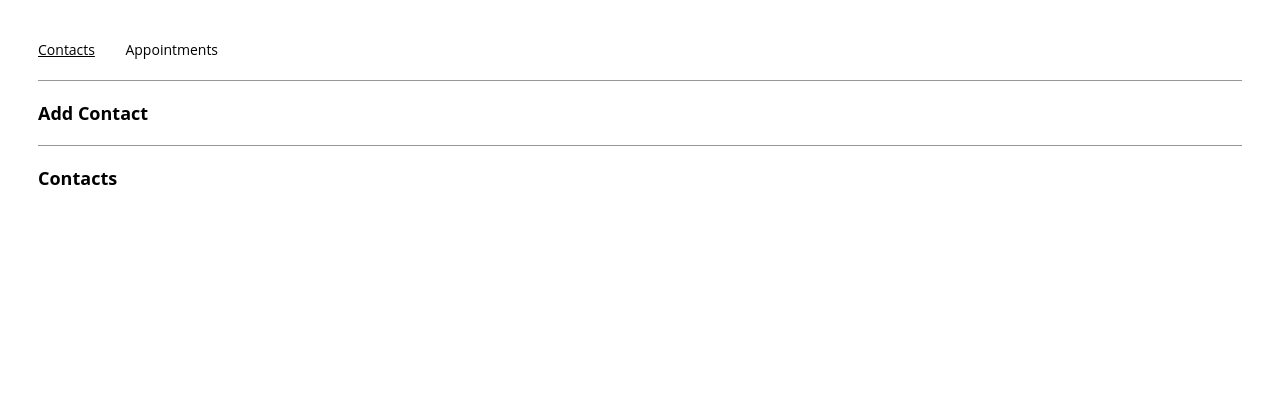
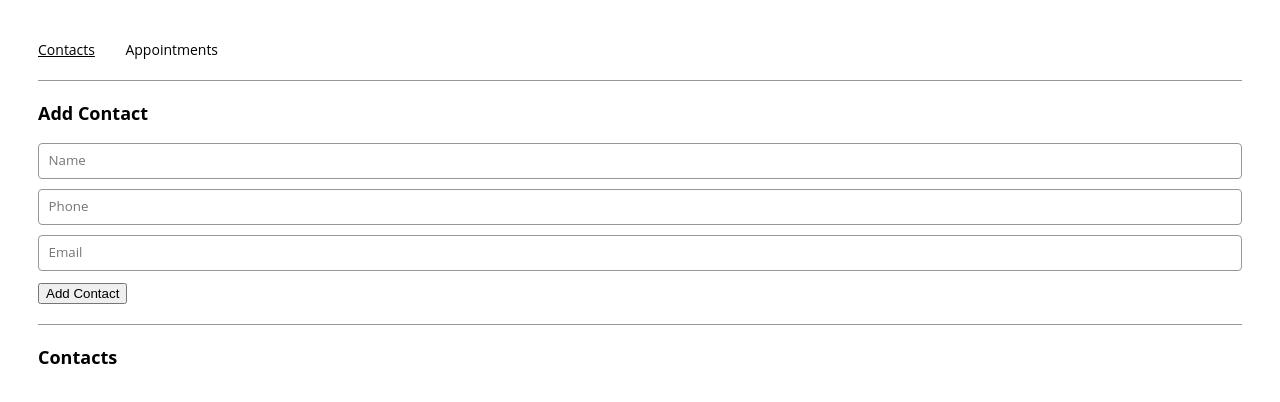
Before and after one commit to devshittu/cp-appointment-planner, a React (Create React App) app: page /contacts in a window 1280 px wide. Shown: the top 402 px of the page. Built offline with nearby package versions, Linux system fonts and the light colour scheme.

Commit message:
Added the ContactsPage

```diff
--- a/src/containers/contactsPage/ContactsPage.js
+++ b/src/containers/contactsPage/ContactsPage.js
@@ -3,19 +3,28 @@ import React, { useState, useEffect } from "react";
 import { ContactForm } from "../../components/contactForm/ContactForm";
 import { TileList } from "../../components/tileList/TileList";
 
-export const ContactsPage = () => {
-  /*
-  Define state variables for
-  contact info and duplicate check
-  */
+export const ContactsPage = ({ contacts = [], addContact }) => {
+  const [name, setName] = useState("");
+  const [phone, setPhone] = useState("");
+  const [email, setEmail] = useState("");
+  const [duplicate, setDuplicate] = useState(false);
+
+  useEffect(() => {
+    const isDuplicate = contacts.some((contact) => contact.name === name);
+    setDuplicate(isDuplicate);
+  }, [name, contacts]);
+
 
   const handleSubmit = (e) => {
     e.preventDefault();
-    /*
-    Add contact info and clear data
-    if the contact name is not a duplicate
-    */
+    if (!duplicate) {
+      addContact(name, phone, email);
+      setName("");
+      setPhone("");
+      setEmail("");
+    }
   };
+
 
   /*
   Using hooks, check for contact name in the
@@ -26,11 +35,15 @@ export const ContactsPage = () => {
     <div>
       <section>
         <h2>Add Contact</h2>
+        <ContactForm handleSubmit={handleSubmit} setName={setName} setEmail={setEmail} setPhone={setPhone} setDuplicate={setDuplicate} />
       </section>
       <hr />
       <section>
         <h2>Contacts</h2>
+        <TileList items={contacts}/>
       </section>
     </div>
   );
 };
+
+// src/containers/contactsPage/ContactsPage.js
```
